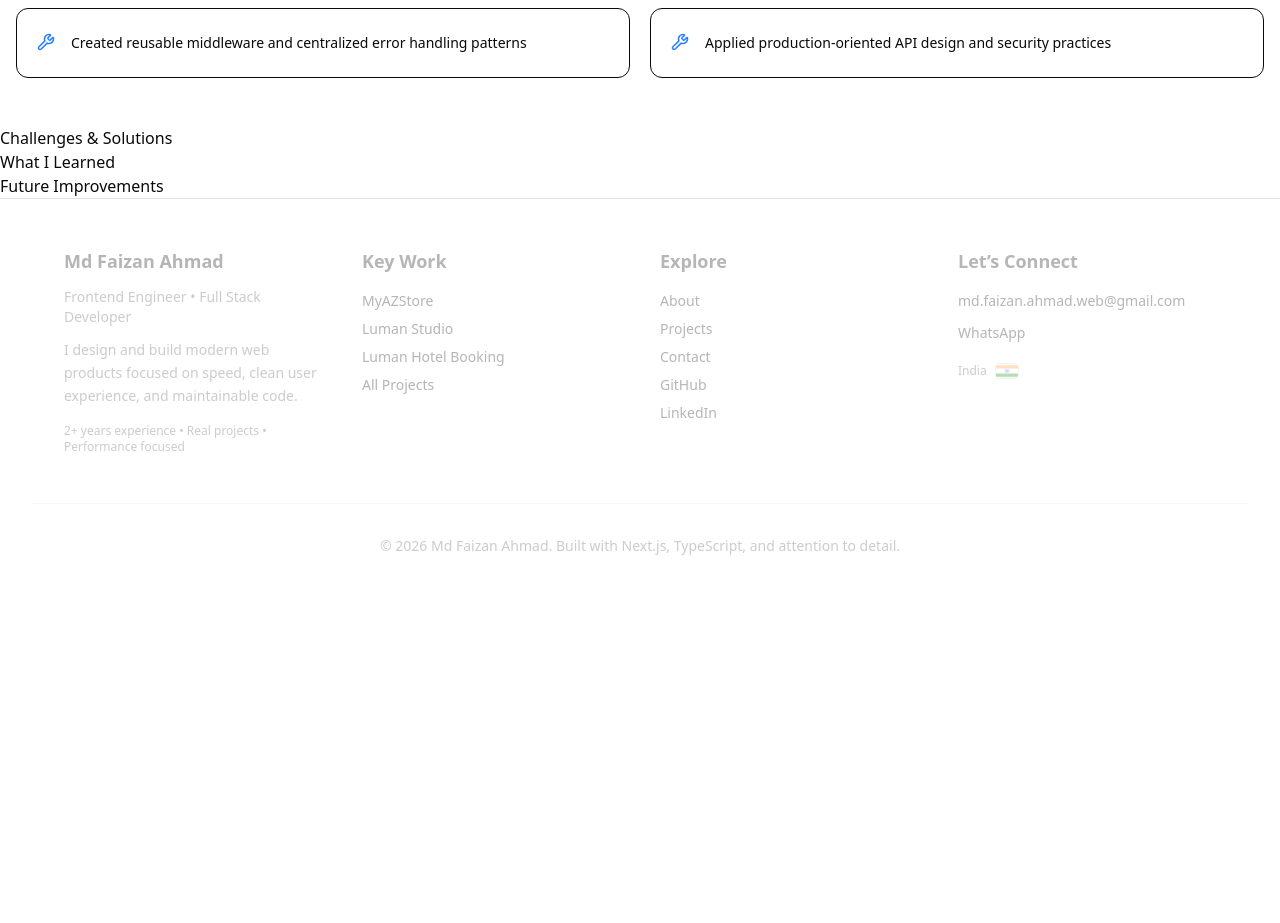
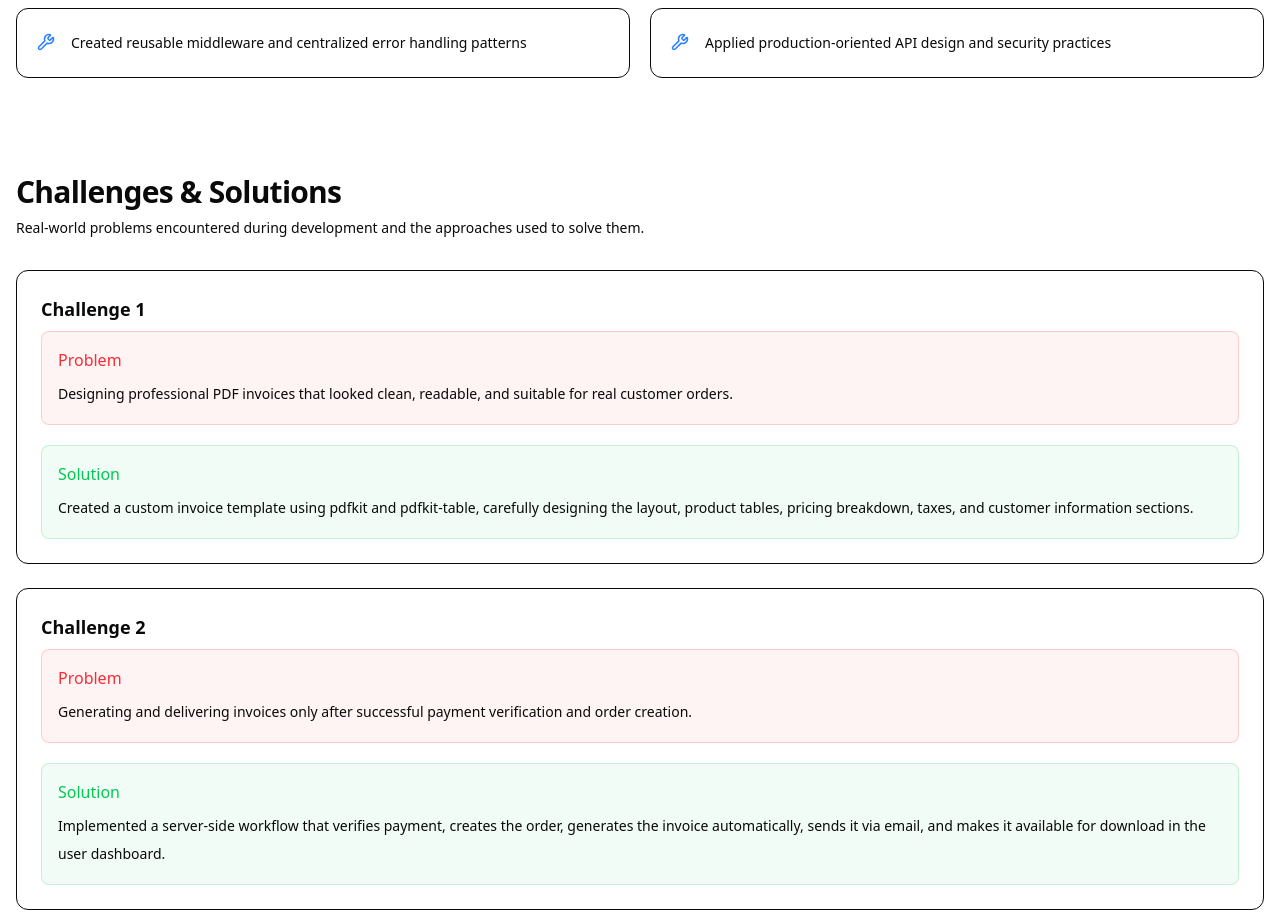
Before and after one commit to md-faizanahmad/Md_Faizan_Ahmad_Portfolio, a Next.js app: page /projects/mystore-admin-dashboard in a window 1280 px wide. Shown: the part 4260-5183 px from the top of the page. Before the commit the page ends 4864 px from the top, so only its background shows below. Built offline with nearby package versions, Linux system fonts and the light colour scheme.

Commit message:
feat(projects): add challenges and solutions section for project case studies

```diff
--- a/src/app/projects/[slug]/page.tsx
+++ b/src/app/projects/[slug]/page.tsx
@@ -7,6 +7,7 @@ import ProjectBackend from "@/components/projects/components/ProjectBackend";
 import ProjectFeatures from "@/components/projects/components/ProjectFeatures";
 import ProjectSecurity from "@/components/projects/components/ProjectSecurity";
 import ProjectEngineering from "@/components/projects/components/ProjectEngineering";
+import ProjectChallenges from "@/components/projects/components/ProjectChallenges";
 
 interface PageProps {
   params: Promise<{
@@ -65,7 +66,8 @@ export default async function ProjectPage({ params }: PageProps) {
         engineeringHighlights={project.engineeringHighlights}
       />
       {/* Challenges */}
-      <section>Challenges & Solutions</section>
+      {/* <section>Challenges & Solutions</section> */}
+      <ProjectChallenges challenges={project.challenges} />
 
       {/* Learning */}
       <section>What I Learned</section>
--- a/src/components/projects/components/ProjectChallenges.tsx
+++ b/src/components/projects/components/ProjectChallenges.tsx
@@ -0,0 +1,58 @@
+interface Challenge {
+  problem: string;
+  solution: string;
+}
+
+interface ProjectChallengesProps {
+  challenges: Challenge[];
+}
+
+export default function ProjectChallenges({
+  challenges,
+}: ProjectChallengesProps) {
+  return (
+    <section className="mx-auto max-w-7xl px-4 py-12">
+      {/* Header */}
+      <div className="mb-8">
+        <h2 className="text-3xl font-bold tracking-tight">
+          Challenges & Solutions
+        </h2>
+
+        <p className="mt-2 text-sm text-muted-foreground">
+          Real-world problems encountered during development and the approaches
+          used to solve them.
+        </p>
+      </div>
+
+      <div className="space-y-6">
+        {challenges.map((challenge, index) => (
+          <div key={index} className="rounded-xl border bg-card p-6">
+            {/* Problem */}
+            <div className="mb-5">
+              <h3 className="mb-2 text-lg font-semibold">
+                Challenge {index + 1}
+              </h3>
+
+              <div className="rounded-lg border border-red-500/20 bg-red-500/5 p-4">
+                <h4 className="mb-2 font-medium text-red-500">Problem</h4>
+
+                <p className="text-sm leading-7 text-muted-foreground">
+                  {challenge.problem}
+                </p>
+              </div>
+            </div>
+
+            {/* Solution */}
+            <div className="rounded-lg border border-green-500/20 bg-green-500/5 p-4">
+              <h4 className="mb-2 font-medium text-green-500">Solution</h4>
+
+              <p className="text-sm leading-7 text-muted-foreground">
+                {challenge.solution}
+              </p>
+            </div>
+          </div>
+        ))}
+      </div>
+    </section>
+  );
+}
```
